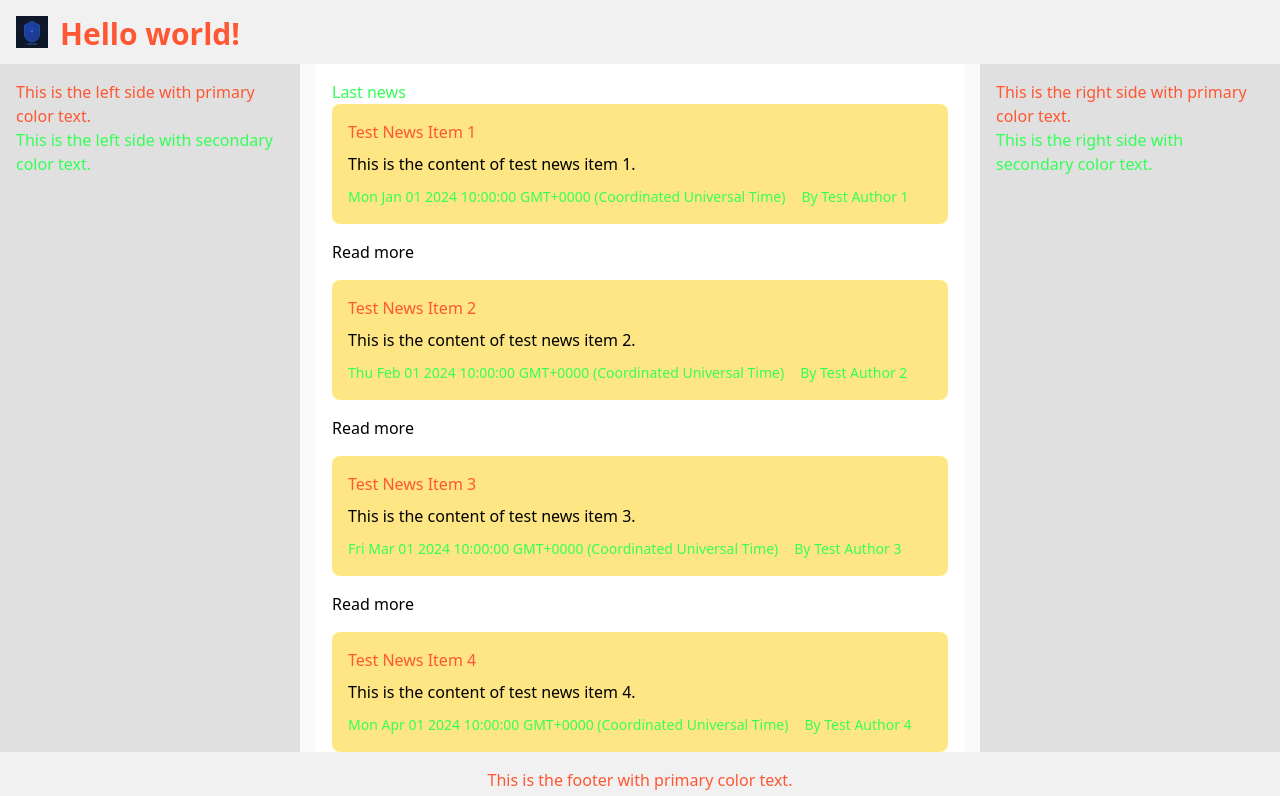
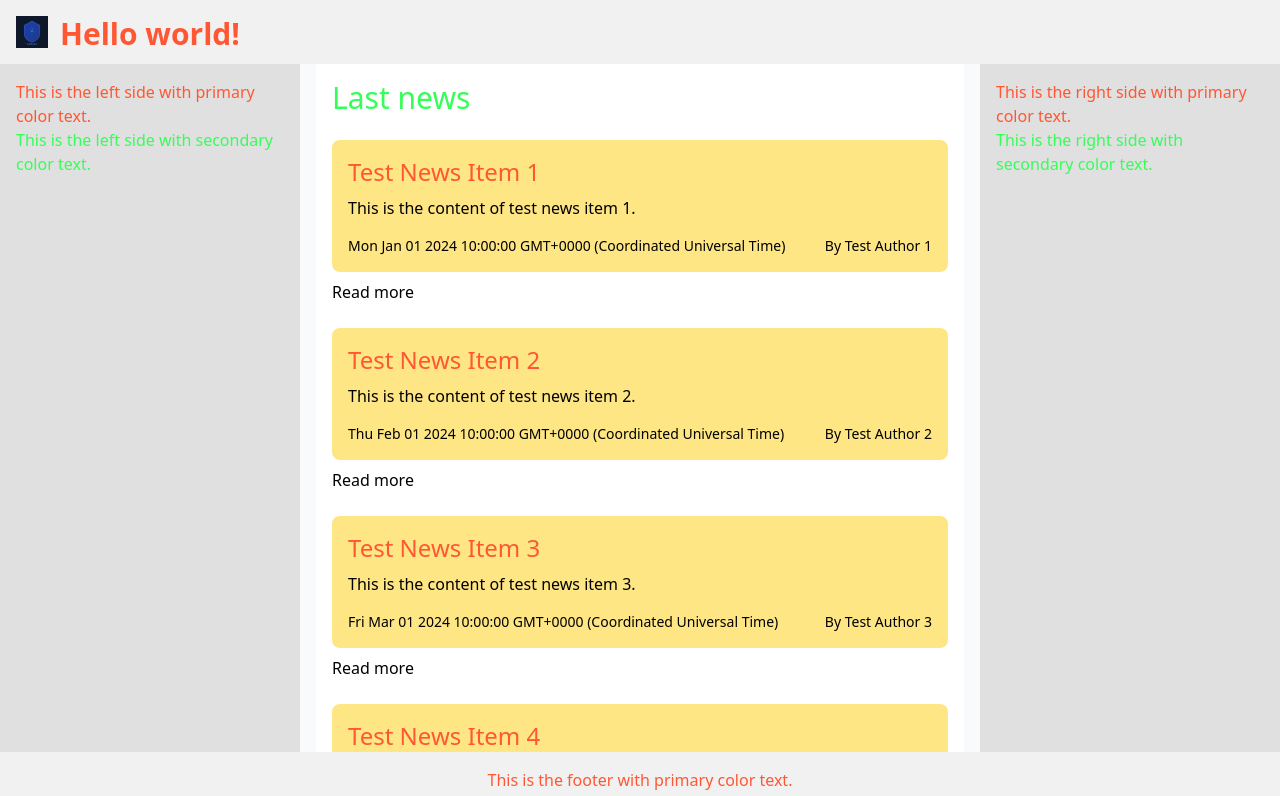
Before and after one commit to kolesnikovsv2018-oss/ArmadaFrontV2, a Nuxt app: page / in a window 1280 px wide. Shown: the top 796 px of the page. Built offline with nearby package versions, Linux system fonts and the light colour scheme.

Commit message:
master - some upfates in html

```diff
--- a/app/components/news/NewsItem.vue
+++ b/app/components/news/NewsItem.vue
@@ -8,39 +8,13 @@ const props = defineProps<{
 
 <template>
   <div class="p-4 bg-amber-200 rounded-lg w-full">
-    <h3 class="news-item__title">{{ item.title }}</h3>
-    <p class="news-item__content">{{ item.content }}</p>
-    <span class="news-item__date">{{ item.publishedAt }}</span>
-    <span class="news-item__author">By {{ item.author }}</span>
+    <h3 class="mb-2 text-2xl text-primary">{{ item.title }}</h3>
+    <p class="text-justify mb-4">{{ item.content }}</p>
+    <div class="flex text-sm justify-between">
+      <span>{{ item.publishedAt }}</span>
+      <span>By {{ item.author }}</span>
+    </div>
   </div>
 </template>
 
-<style scoped>
-.news-item {
-  padding: 1rem;
-  border: 1px solid var(--text-secondary-color);
-  border-radius: 4px;
-  background-color: var(--body-background-color);
-}
-
-.news-item__title {
-  color: var(--primary-color);
-  margin: 0 0 0.5rem 0;
-}
-
-.news-item__content {
-  color: var(--text-color);
-  margin: 0 0 0.5rem 0;
-}
-
-.news-item__date {
-  font-size: 0.875rem;
-  color: var(--secondary-color);
-  margin-right: 1rem;
-}
-
-.news-item__author {
-  font-size: 0.875rem;
-  color: var(--secondary-color);
-}
-</style>
+<style scoped></style>
--- a/app/components/news/NewsList.vue
+++ b/app/components/news/NewsList.vue
@@ -19,23 +19,21 @@ const hasNews = computed(() => {
   </div>
   <div
     v-else
-    class="flex flex-col gap-4 news-list"
+    class="flex flex-col gap-6 news-list"
   >
-    <template
+    <div
       v-for="item in news"
       :key="item.id"
     >
-      <NewsItem :item="item" />
+      <NewsItem
+        :item="item"
+        class="mb-2"
+      />
       <div>
         <a :href="`/news/${item.slug}`">Read more</a>
       </div>
-    </template>
+    </div>
   </div>
 </template>
 
-<style scoped>
-.news-empty-list {
-  font-style: italic;
-  color: var(--text-secondary-color);
-}
-</style>
+<style scoped></style>
--- a/app/pages/index.vue
+++ b/app/pages/index.vue
@@ -6,7 +6,7 @@ await newsComposables.initNews();
 </script>
 
 <template>
-  <h2>Last news</h2>
+  <h2 class="mb-6 text-3xl">Last news</h2>
   <NewsList :news="newsComposables.news.value" />
 </template>
 
```
